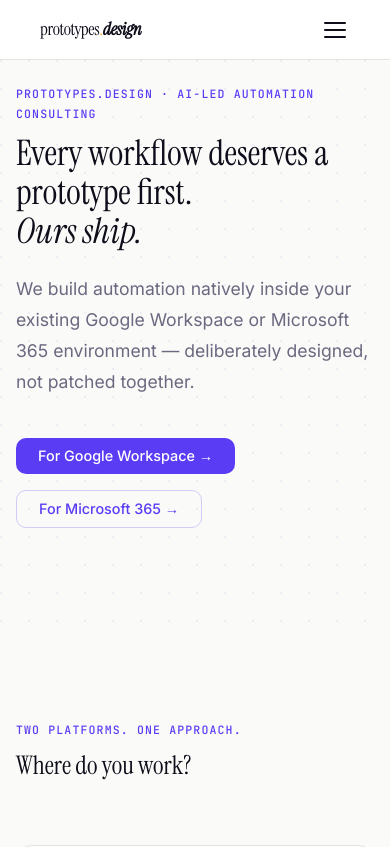
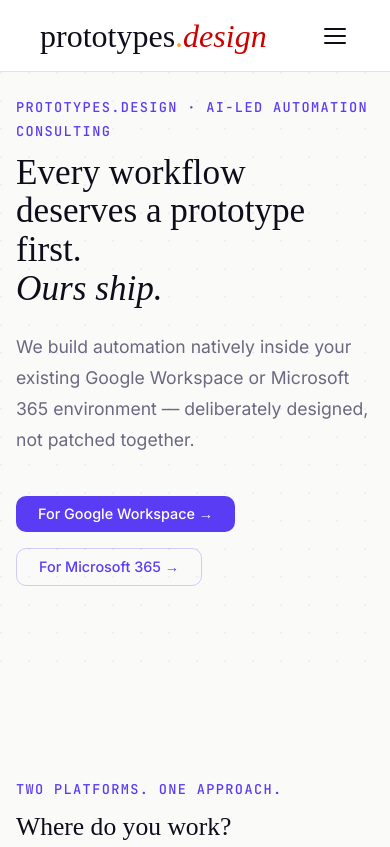
Before and after one commit to hrsrini/prototypes.designv2, an Astro site: page / in a window 390 px wide. Shown: the top 847 px of the page. Built offline with nearby package versions, Linux system fonts and the light colour scheme; Astro itself is replaced by a stand-in of ours.

Commit message:
Push all earlier design changes: wordmark, navbar, typography
- Times New Roman for --font-serif and wordmark (32px, weight 400)
- Wordmark .design: italic, red (#CC0000), weight 400
- Eyebrow font-size 0.72rem -> 0.85rem
- Navbar height 60px -> 72px, nav-links gap to 20px
- Book a call button: darker blue #1D4ED8 with hover #1E40AF
- Add Home link to navbar (desktop + mobile)
- Rename 'For Google Workspace' to 'For SMBs'

Co-Authored-By: Claude Sonnet 4.6 <noreply@anthropic.com>

```diff
--- a/src/components/NavBar.astro
+++ b/src/components/NavBar.astro
@@ -11,7 +11,8 @@ const { path = '' } = Astro.props;
   </a>
   <div class="nav-right">
     <ul class="nav-links">
-      <li><a href="/smb" class={path === '/smb' ? 'active' : ''}>For Google Workspace</a></li>
+      <li><a href="/" class={path === '/' ? 'active' : ''}>Home</a></li>
+      <li><a href="/smb" class={path === '/smb' ? 'active' : ''}>For SMBs</a></li>
       <li><a href="/enterprise" class={path === '/enterprise' ? 'active' : ''}>For Enterprise</a></li>
       <li><a href="/how-we-work" class={path === '/how-we-work' ? 'active' : ''}>How We Work</a></li>
       <li><a href="/contact" class={path === '/contact' ? 'active' : ''}>Contact</a></li>
@@ -28,7 +29,8 @@ const { path = '' } = Astro.props;
   <a href="/" onclick="closeMobileMenu()">
     <span class="wordmark">prototypes<span class="dot">.</span><span class="design">design</span></span>
   </a>
-  <a href="/smb" onclick="closeMobileMenu()">For Google Workspace</a>
+  <a href="/" onclick="closeMobileMenu()">Home</a>
+  <a href="/smb" onclick="closeMobileMenu()">For SMBs</a>
   <a href="/enterprise" onclick="closeMobileMenu()">For Enterprise</a>
   <a href="/how-we-work" onclick="closeMobileMenu()">How We Work</a>
   <a href="/contact" onclick="closeMobileMenu()">Contact</a>
--- a/src/styles/global.css
+++ b/src/styles/global.css
@@ -40,7 +40,7 @@
   --after-label-text: #166534;
 
   /* Typography */
-  --font-serif:      'Instrument Serif', Georgia, serif;
+  --font-serif:      'Times New Roman', Times, serif;
   --font-sans:       'Inter', system-ui, sans-serif;
   --font-mono:       'JetBrains Mono', 'Courier New', monospace;
 
@@ -131,7 +131,7 @@ em { font-style: italic; }
 .eyebrow {
   display: block;
   font-family: var(--font-mono);
-  font-size: 0.72rem;
+  font-size: 0.85rem;
   font-weight: 500;
   letter-spacing: 0.1em;
   text-transform: uppercase;
@@ -141,15 +141,16 @@ em { font-style: italic; }
 
 /* Wordmark */
 .wordmark {
-  font-family: var(--font-serif);
-  font-size: 1.1rem;
+  font-family: 'Times New Roman', Times, serif;
+  font-size: 32px;
   font-weight: 400;
   color: var(--text-primary);
   text-decoration: none;
-  letter-spacing: -0.02em;
+  letter-spacing: 0;
+  line-height: 1;
 }
 .wordmark .dot { color: var(--amber); }
-.wordmark .design { font-style: italic; font-weight: 700; }
+.wordmark .design { font-style: italic; font-weight: 400; color: #CC0000; }
 
 /* Buttons */
 .btn {
@@ -686,7 +687,7 @@ em { font-style: italic; }
   -webkit-backdrop-filter: blur(12px);
   border-bottom: 1px solid var(--border);
   padding: 0 var(--space-xl);
-  height: 60px;
+  height: 72px;
   display: flex;
   align-items: center;
   justify-content: space-between;
@@ -694,7 +695,7 @@ em { font-style: italic; }
 .nav-links {
   display: flex;
   align-items: center;
-  gap: var(--space-xl);
+  gap: 20px;
   list-style: none;
 }
 .nav-links a {
@@ -719,7 +720,8 @@ em { font-style: italic; }
   background: var(--accent);
   border-radius: 1px;
 }
-.nav-cta { margin-left: var(--space-md); }
+.nav-cta { margin-left: var(--space-md); background: #1D4ED8 !important; }
+.nav-cta:hover { background: #1E40AF !important; }
 .nav-right {
   display: flex;
   align-items: center;
```
